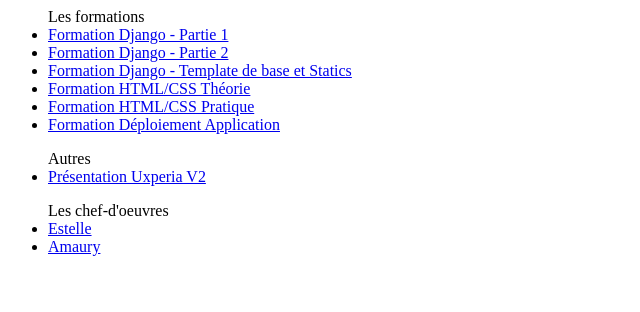
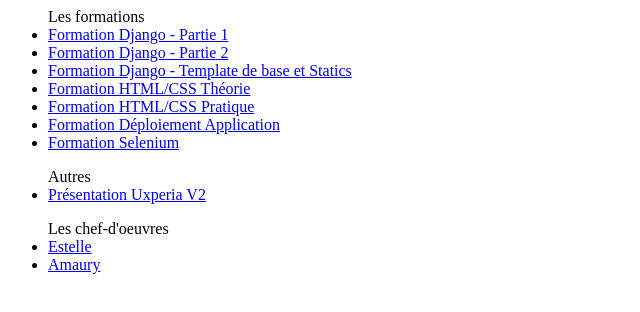
Before and after one commit to Ixiade-Dev/ixiade-dev.github.io, a plain HTML site: page index.html in a window 1280 px wide. Shown: the whole page, without its empty margins (0-640 px from the left). Drawn offline with Linux system fonts and the light colour scheme.

Commit message:
formation selenium

```diff
--- a/index.html
+++ b/index.html
@@ -5,6 +5,7 @@
     <li><a href="html-css-theorie.html">Formation HTML/CSS Théorie</a></li>
     <li><a href="html-css-pratique.html">Formation HTML/CSS Pratique</a></li>
     <li><a href="serveur.html">Formation Déploiement Application</a></li>
+    <li><a href="selenium.html">Formation Selenium</a></li>
 </ul>
 
 <ul>Autres
```
